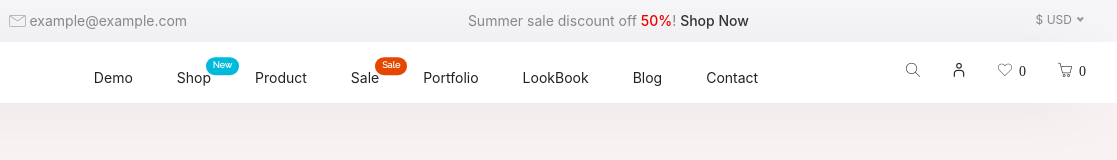
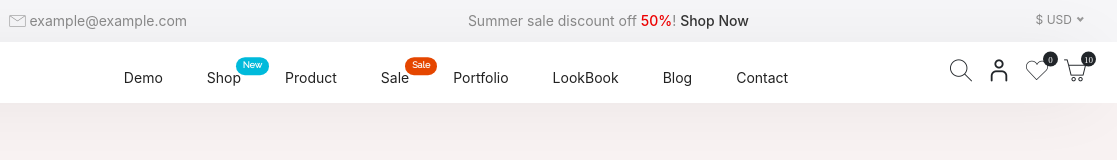
Before and after one commit to Istiak-Tushar42/Ecommerce-template, a plain HTML site: page index.html in a window 1280 px wide. Shown: the full height of the page, 163-1280 px from the left. Drawn offline with Linux system fonts and the light colour scheme; files whose address does not match are found by name.

Commit message:
Header Completed

```diff
--- a/index.html
+++ b/index.html
@@ -684,7 +684,8 @@
                             </li>
                         </ul>
 
-                        <ul class="nav p-0 social-icons d-flex">
+                        <!-- ICONS AREA -->
+                        <ul class="nav p-0 menu-icons d-flex">
                             <li class="nav-item">
                                 <a href="#" class="nav-link icon-search"></a>
                             </li>
@@ -692,13 +693,13 @@
                                 <a href="#" class="nav-link icon-user"></a>
                             </li>
                             <li class="nav-item">
-                                <a href="#" class="nav-link icon-heart wishlist">
-                                    <span class="wishlist-counter">0</span>
+                                <a href="#" class="nav-link icon-heart counter">
+                                    <span class="count">0</span>
                                 </a>
                             </li>
                             <li class="nav-item">
-                                <a href="#" class="nav-link icon-shopping-cart cart">
-                                    <span class="cart-counter">0</span>
+                                <a href="#" class="nav-link icon-shopping-cart counter">
+                                    <span class="count">10</span>
                                 </a>
                             </li>
                         </ul>
--- a/scss/_header.scss
+++ b/scss/_header.scss
@@ -85,6 +85,7 @@
 
     /*** MAIN-MENU START HERE ***/
     .main-menu-list {
+        // MAIN MENU
         .main-nav {
             position: relative;
 
@@ -132,7 +133,7 @@
                     display: none;
                     width: 1100px;
                     position: absolute;
-                    left: -200px;
+                    left: -100px;
                     top: 45px;
                     padding: 1.5rem 2.5rem;
                     transform: translateY(15px) translateZ(0);
@@ -246,8 +247,8 @@
                 }
 
                 .mega-sale {
-                    width: 1170px;
-                    left: -200px;
+                    width: 1100px;
+                    left: -100px;
                     right: 0;
                     position: absolute;
 
@@ -344,7 +345,7 @@
 
                                     .sizes {
                                         position: absolute;
-                                        top: 250px;
+                                        top: 230px;
                                         left: 0;
                                         right: 0;
                                         text-align: center;
@@ -467,6 +468,52 @@
                 }
             }
         }
+
+        // MENU ICONS
+        .menu-icons {
+            .nav-item {
+                .nav-link {
+                    padding: 0;
+                    font-size: 22px;
+                    margin-right: 1rem;
+                    color: $black;
+                    transition: all .5s ease-in-out;
+                    transition-property: color;
+                    font-weight: 500;
+
+                    &:hover {
+                        color: $primary;
+                    }
+                }
+
+                .counter {
+                    position: relative;
+
+                    .count {
+                        position: absolute;
+                        top: 0;
+                        right: -10px;
+                        background: $black;
+                        color: $white;
+                        font-size: 9px;
+                        width: 15px;
+                        height: 15px;
+                        text-align: center;
+                        line-height: 15px;
+                        border-radius: 50%;
+                        transform: translateY(-50%);
+                        -moz-transform: translateY(-50%);
+                        -o-transform: translateY(-50%);
+                        -webkit-transform: translateY(-50%);
+                        -ms-transform: translateY(-50%);
+                        -webkit-transition: opacity .3s ease-in-out;
+                        -moz-transition: opacity .3s ease-in-out;
+                        -o-transition: opacity .3s ease-in-out;
+                        transition: opacity .3s ease-in-out;
+                    }
+                }
+            }
+        }
     }
 } // HEADER END HERE
 
```
Also changed, not shown: assets/css/style.css.
